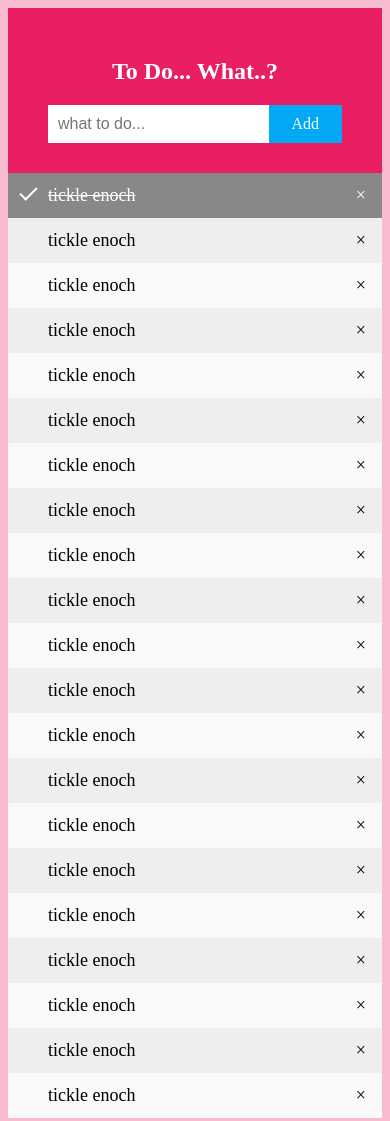
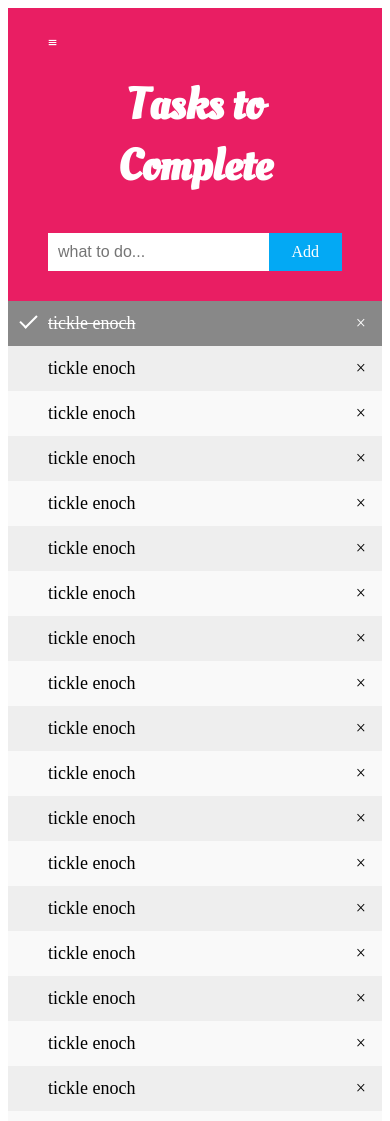
Before and after one commit to SamWang1995/ToDoList, a plain HTML site: page index.html in a window 390 px wide. Shown: the top 1121 px of the page. Drawn offline with Linux system fonts and the light colour scheme.

Commit message:
hamburger sign

```diff
--- a/index.html
+++ b/index.html
@@ -1,4 +1,7 @@
 <!doctype html>
+ <link href="https://fonts.googleapis.com/css?family=Abril+Fatface" rel="stylesheet">
+ <link href="https://fonts.googleapis.com/css?family=Oleo+Script" rel="stylesheet">
+
 <html lang="en">
 <head>
   <meta charset="utf-8">
@@ -21,7 +24,8 @@
 	<!-- Use any element to open the sidenav -->
 	<div id = "main">
 		<div class="header">
-  			<h2><span onclick="openNav()">To Do... What..?</span></h2>
+        <img id = "ham" src="ham.png"/>
+  			<h2 id = theHeader>Tasks to Complete</span></h2>
   			<input type="text" id="myInput" placeholder="what to do...">
   			<span onclick="newElement()" class="addBtn">Add</span>
 		</div>
--- a/script.js
+++ b/script.js
@@ -53,6 +53,9 @@ function newElement() {
     }
   }
 }
+document.getElementById('ham').addEventListener('click', function (e) {
+  openNav();
+});
 
 /* Open the sidenav */
 function openNav() {
--- a/style.css
+++ b/style.css
@@ -7,9 +7,6 @@
     box-sizing: border-box;
 }
 
-body {
-	background-color: #F8BBD0;
-}
 
 p {
 	text-decoration-color: white;
@@ -188,3 +185,13 @@ input {
     /* IE 10+ */
     color: #757575;
 }
+
+#ham{
+  width: 3%;
+  float:left;
+}
+
+#theHeader{
+  font-family: 'Oleo Script', cursive;
+  font-size: 44px;
+}
```
Also changed, not shown: ham.png (added), 2 other files.
